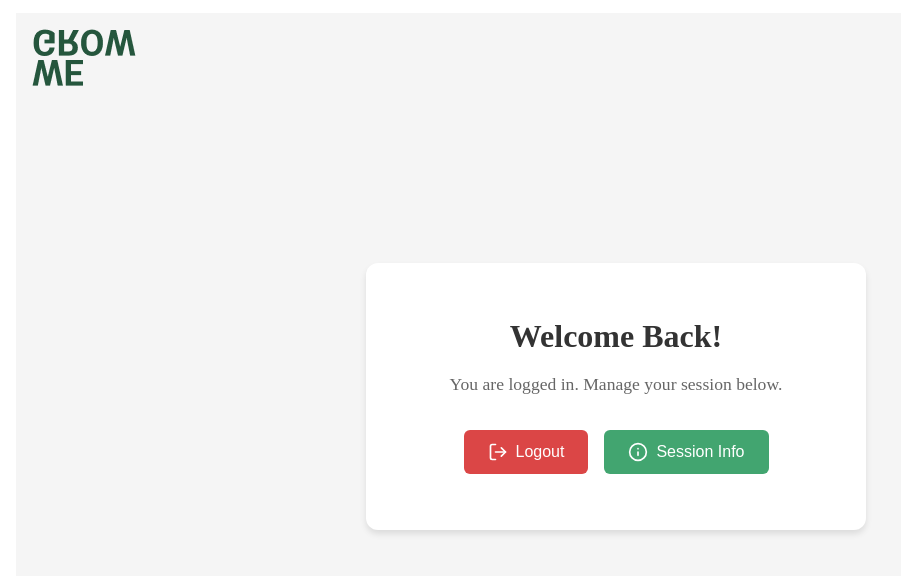
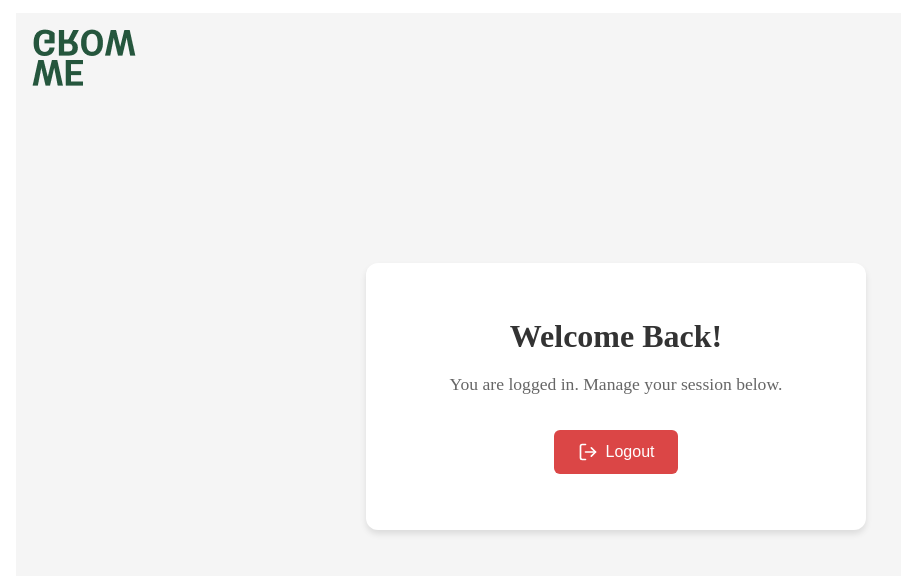
Before and after one commit to AbdallahShnaino/GSGReactProject, a React (Vite) app: page /logout in a window 1280 px wide. Shown: the top 576 px of the page, without its empty margins (24-925 px from the left). Built offline with nearby package versions, Linux system fonts and the light colour scheme.

Commit message:
SCRUM-9 <useContext Hook used and logout user from session>

```diff
--- a/src/screens/manualLogout/ManualLogoutScreen.css
+++ b/src/screens/manualLogout/ManualLogoutScreen.css
@@ -65,33 +65,6 @@
   background-color: var(--burnt-red);
 }
 
-.button-info {
-  background-color: var(--light-green);
-  color: white;
-}
-
-.button-info:hover {
-  background-color: var(--dark-green);
-}
-
-.session-info {
-  background-color: #f8f9fa;
-  border-radius: 8px;
-  padding: 1.5rem;
-  margin-top: 1.5rem;
-  text-align: left;
-}
-
-.session-info-title {
-  font-size: 1.25rem;
-  color: #333;
-  margin-bottom: 1rem;
-}
-
-.session-info-details p {
-  color: #666;
-  margin: 0.5rem 0;
-}
 
 @media (max-width: 480px) {
   .card {
--- a/src/screens/manualLogout/ManualLogoutScreen.tsx
+++ b/src/screens/manualLogout/ManualLogoutScreen.tsx
@@ -1,8 +1,11 @@
-import { LogOut, Info } from "lucide-react";
+import { LogOut } from "lucide-react";
 import Logo from ".././../assets/WE_GROW.png";
 import "./ManualLogoutScreen.css";
+import { useContext } from "react";
+import { AuthContext } from "../../providers/auth-provider";
 
 const ManualLogoutScreen = () => {
+  const { logout } = useContext(AuthContext);
   return (
     <div>
       <main className="container">
@@ -16,14 +19,9 @@ const ManualLogoutScreen = () => {
           </p>
 
           <div className="button-group">
-            <button className="button button-logout">
+            <button className="button button-logout" onClick={logout}>
               <LogOut size={20} />
               Logout
-            </button>
-
-            <button className="button button-info">
-              <Info size={20} />
-              Session Info
             </button>
           </div>
         </div>
```
